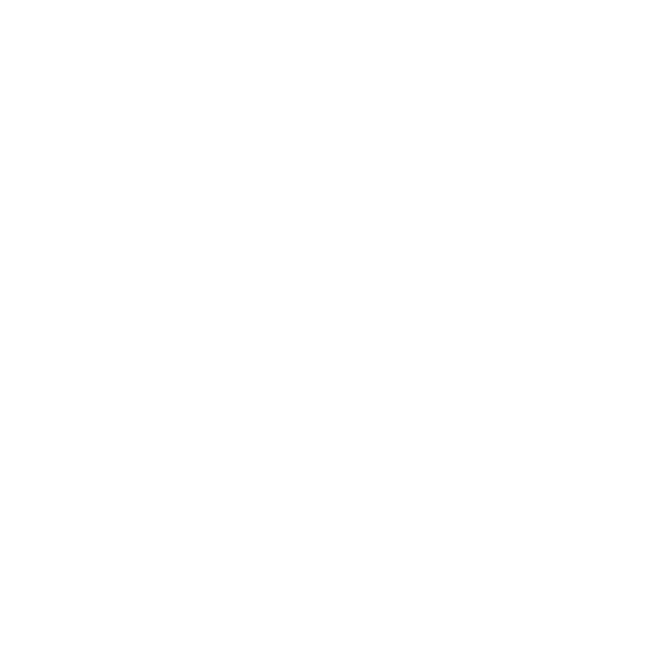
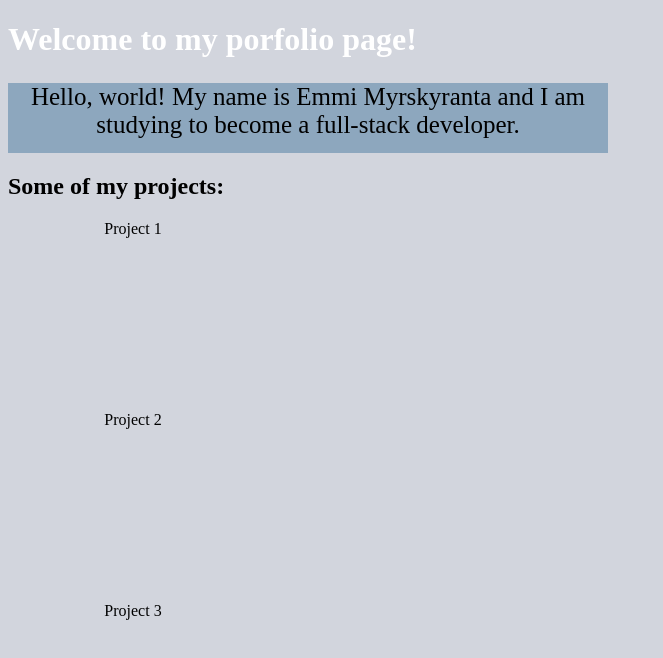
Before and after one commit to myrskyranta/portfolio-page, a plain HTML site: page index.html in a window 1280 px wide. Shown: the whole page, without its empty margins (0-663 px from the left). Drawn offline with Linux system fonts and the light colour scheme.

Commit message:
adding a few things to the page

```diff
--- a/index.html
+++ b/index.html
@@ -8,12 +8,27 @@
         Emmi's Portfolio Page
     </title>
 </head>
+<main>
+<body>
+ <div class="navbar">
 
-<body>
+ </div>
 
-    <!-- git test -->
-    <h1>
+    <h1 class="header1">
+        Welcome to my porfolio page!
+    </h1>
+    <div class="paragraph1">
+    <p class="introduction">Hello, world! My name is Emmi Myrskyranta and I am studying to become a full-stack developer.
 
-    </h1>
+    </p>
+</div>
+    <h2 class="projects">Some of my projects:</h2>
+    <div class="flex-container">
+        <div class="project1">Project 1</div>
+        <div class="project2">Project 2</div>
+        <div class="project3">Project 3</div>
+      </div>
 
+
+</main>
 </body>
--- a/styles.css
+++ b/styles.css
@@ -1,9 +1,33 @@
+body {
+    background-color: #D2D5DD;
+}
 
-:root {
-    --cadet-gray: #8da7beff;
-    --dark-purple: #31263eff;
-    --raisin-black: #221e22ff;
-    --columbia-blue: #cde6f5ff;
-    --cadet-gray-2: #87919eff;
-    --cadet-gray-3: #87919eff;
+.introduction {
+    font-size: 25px;
+    color: black;
 }
+
+.header1 {
+    color: white;
+}
+.paragraph1 {
+    width: 600px;
+    height: 70px;
+    background-color: #8da7beff;
+    text-align: center;
+}
+
+
+
+
+
+.flex-container {
+    display: flex;
+    flex-direction: column;
+    flex-wrap: wrap;
+    justify-content: space-between;
+    align-items: center;
+    height: 400px;
+    width: 250px;
+    background-color:
+}
```
